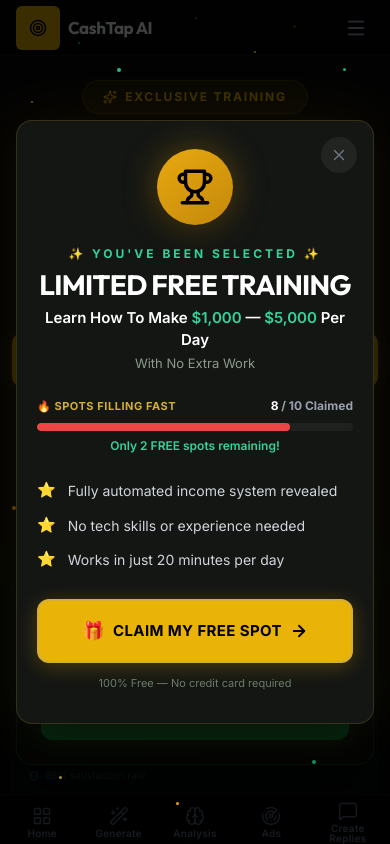
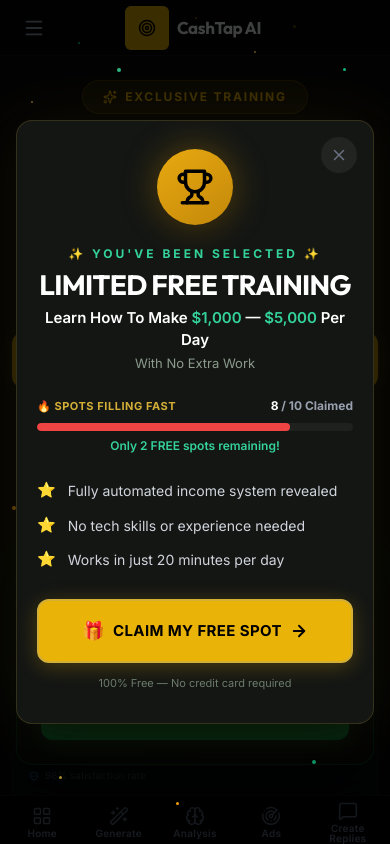
Before and after one commit to just-chilling1/Cashtap_Modified, a Next.js app: page /scale-training in a window 390 px wide. Built offline with nearby package versions, Linux system fonts and the light colour scheme; no server answers; the database is empty.

Commit message:
Restore mobile hamburger menu to the left of the top bar.
Co-authored-by: Cursor <cursoragent@cursor.com>

```diff
--- a/src/components/layout/Shell.tsx
+++ b/src/components/layout/Shell.tsx
@@ -44,21 +44,22 @@ export function Shell({ children }: { children: React.ReactNode }) {
             <main className="flex-1 min-w-0 w-full overflow-x-hidden overflow-y-auto scroll-smooth relative">
                 {/* Mobile top bar */}
                 <div className="lg:hidden sticky top-0 z-30 flex items-center justify-between px-4 h-14 bg-[#080808]/95 backdrop-blur border-b border-[#141414]">
+                    <button
+                        type="button"
+                        onClick={() => setSidebarOpen((v) => !v)}
+                        aria-label={sidebarOpen ? "Close menu" : "Open menu"}
+                        aria-expanded={sidebarOpen}
+                        className="flex items-center justify-center w-11 h-11 -ml-1 rounded-lg text-text-secondary hover:text-text-primary hover:bg-surface/50 transition-colors"
+                    >
+                        {sidebarOpen ? <X size={22} /> : <Menu size={22} />}
+                    </button>
                     <div className="flex items-center gap-2 min-h-11">
                         <div className="w-11 h-11 bg-accent flex items-center justify-center rounded-md">
                             <Target size={18} className="text-black" />
                         </div>
                         <span className="brand-font text-[17px] text-text-primary tracking-tight leading-none">CashTap AI</span>
                     </div>
-                    <button
-                        type="button"
-                        onClick={() => setSidebarOpen((v) => !v)}
-                        aria-label={sidebarOpen ? "Close menu" : "Open menu"}
-                        aria-expanded={sidebarOpen}
-                        className="flex items-center justify-center w-11 h-11 -mr-1 rounded-lg text-text-secondary hover:text-text-primary hover:bg-surface/50 transition-colors"
-                    >
-                        {sidebarOpen ? <X size={22} /> : <Menu size={22} />}
-                    </button>
+                    <div className="w-11 h-11" aria-hidden="true" />
                 </div>
 
                 <div className="px-3 sm:px-8 lg:px-16 pt-6 lg:pt-10 pb-24 md:pb-16 max-w-7xl mx-auto min-h-full flex flex-col w-full min-w-0 overflow-x-hidden">
```
